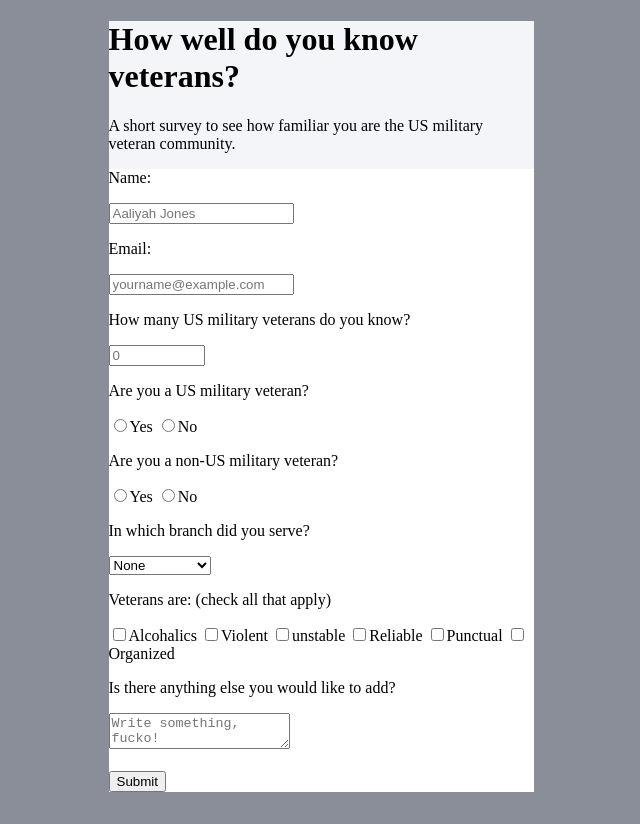
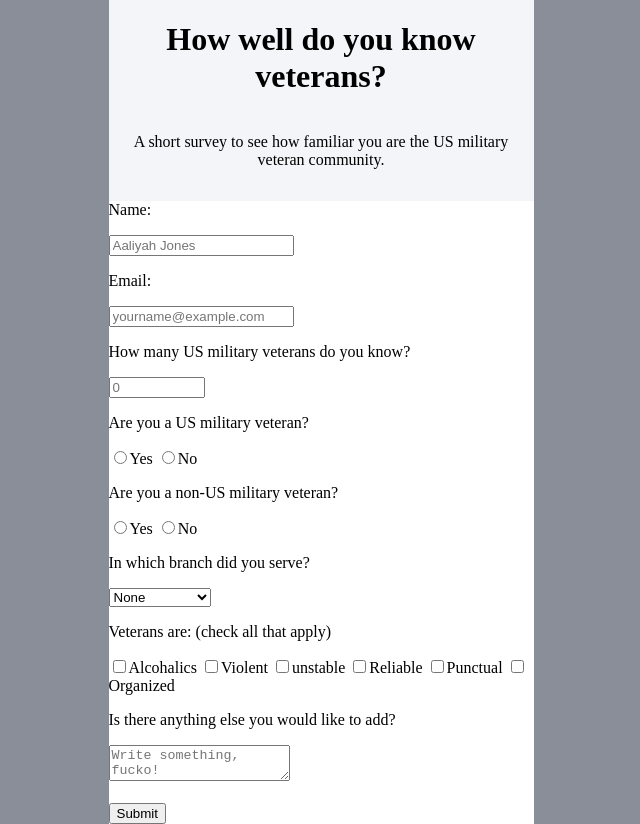
Before and after one commit to janton42/form, a plain HTML site: page index.html in a window 1280 px wide. Shown: the whole page, without its empty margins (319-959 px from the left). Before the commit the page ends 800 px from the top, so only its background shows below. Drawn offline with Linux system fonts and the light colour scheme.

Commit message:
centered heading and sub-heading with display:flex on header

```diff
--- a/index.html
+++ b/index.html
@@ -8,8 +8,11 @@
 </head>
 <body>
 <main>
-	<h1 id="title">How well do you know veterans?</h1>
-	<p id="description">A short survey to see how familiar you are the US military veteran community.</p>
+
+	<header>
+		<h1 id="title">How well do you know veterans?</h1>
+		<p id="description">A short survey to see how familiar you are the US military veteran community.</p>
+	</header>
 
 	<form id="survey-form">
 		<p>Name:</p>
--- a/styles/style.css
+++ b/styles/style.css
@@ -18,22 +18,25 @@ RGB: 175, 180, 192
 
 body {
 	background-color: rgb(137, 142, 153);
+	max-width: 425px;
+	margin: auto;
+}
+
+header {
+	text-align: center;
+	color: rgb(0, 0, 0);
+	display: flex;
+	flex-direction: column;
+}
+
+header p {
+
 }
 
 main {
 	background-color: rgb(244, 245, 249);
-	max-width: 425px;
-	margin: auto;
 }
 
 form {
 	background-color: rgb(255, 255, 255);
 }
-
-h1 {
-	color: rgb(0, 0, 0);
-}
-
-h1: p {
-	color: red;
-}
```
